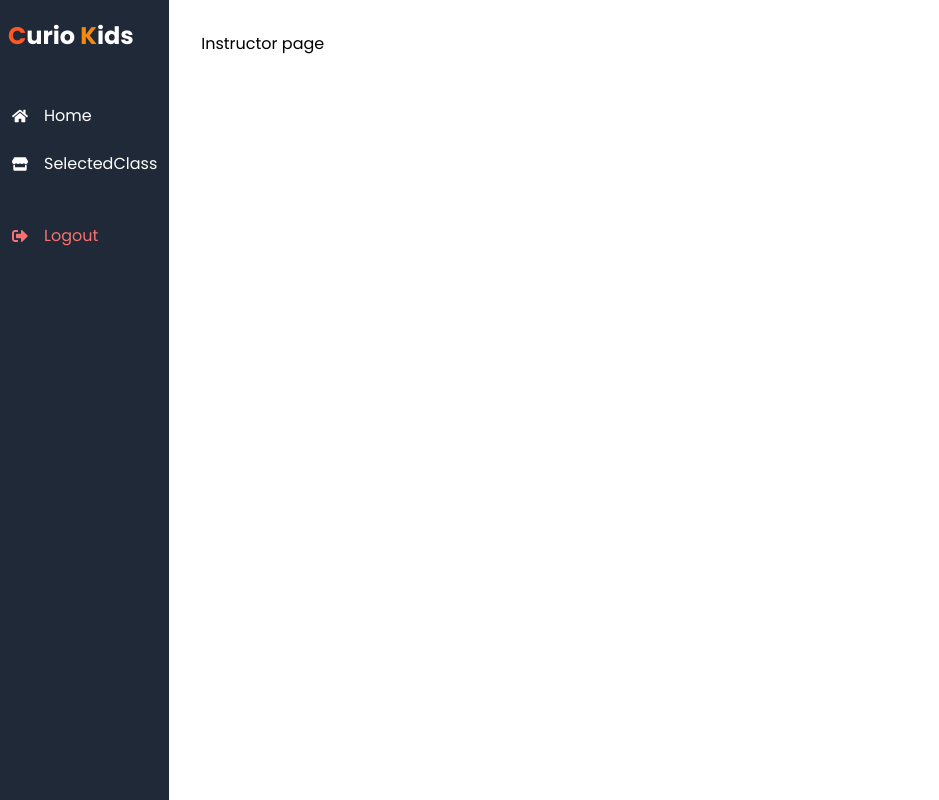
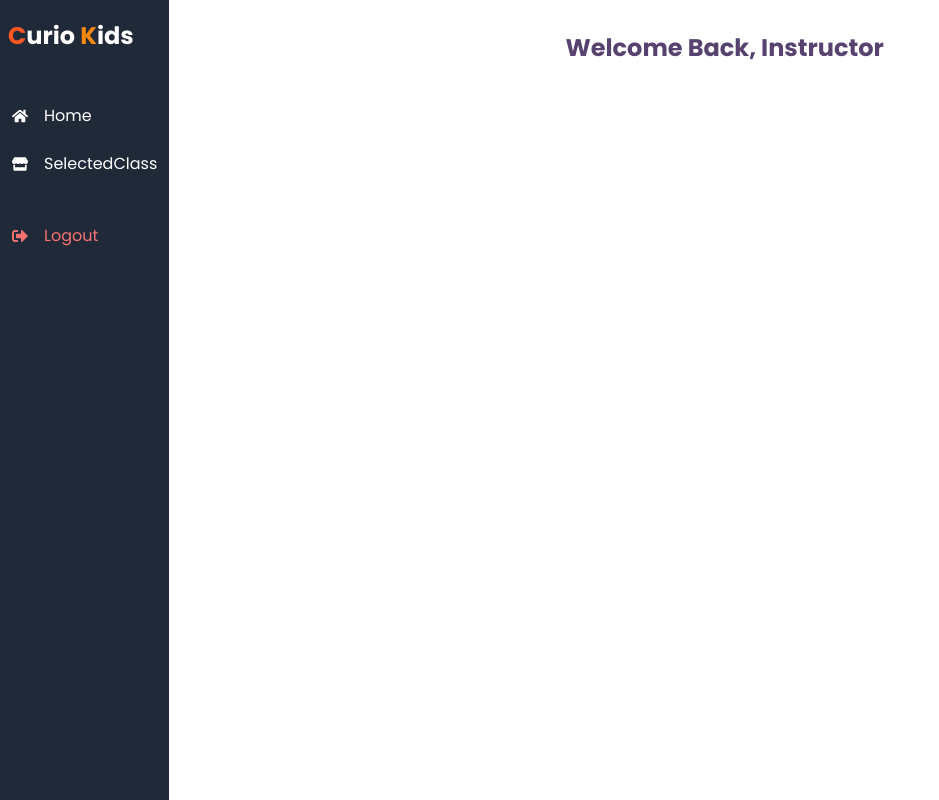
Before and after one commit to Al-Amin49/curio-kids, a Next.js app: page /dashboard/instructor in a window 1280 px wide. Shown: the whole page, without its empty margins (0-939 px from the left). Built offline with nearby package versions, Linux system fonts and the light colour scheme.

Commit message:
instructor page added

```diff
--- a/src/app/(withDashbaord)/dashboard/instructor/page.tsx
+++ b/src/app/(withDashbaord)/dashboard/instructor/page.tsx
@@ -1,12 +1,14 @@
+'use client'
+import { useAuth } from '@/lib/AuthProvider';
 import React from 'react';
+const InstructorPage = () => {
+  const {user}= useAuth();
+  return (
+    <div className='flex flex-col justify-center items-center '>
 
-const InstructorPage = () => {
-    return (
-        <div>
-            <h3>Instructor page</h3>
-        </div>
-    );
+      <h3 className='text-2xl text-black font-bold'>Welcome Back, Instructor<span className='text-primary'> {user?.name}</span> </h3>
+    </div>
+  );
 };
 
-export default InstructorPage
-;
+export default InstructorPage;
```
